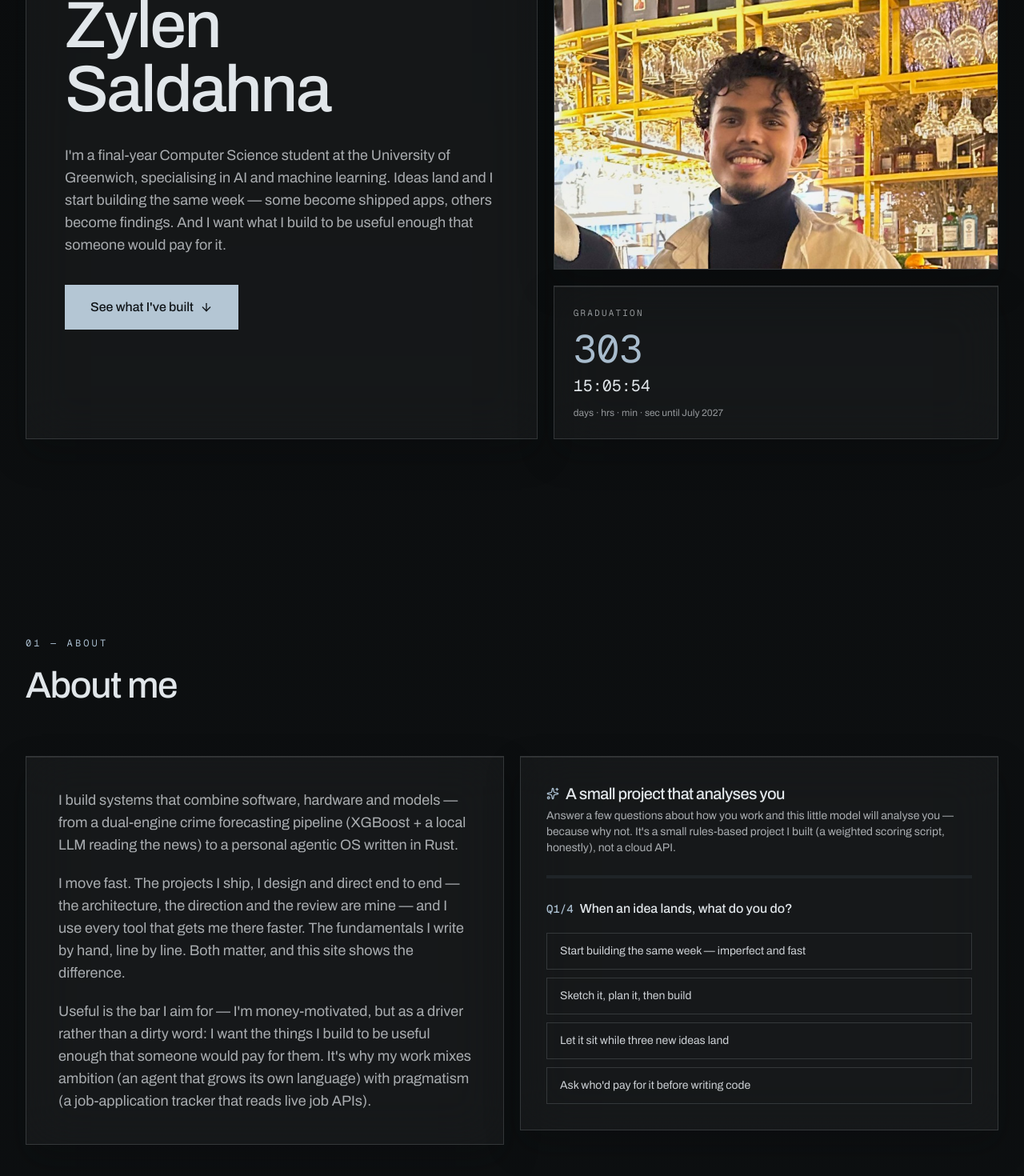
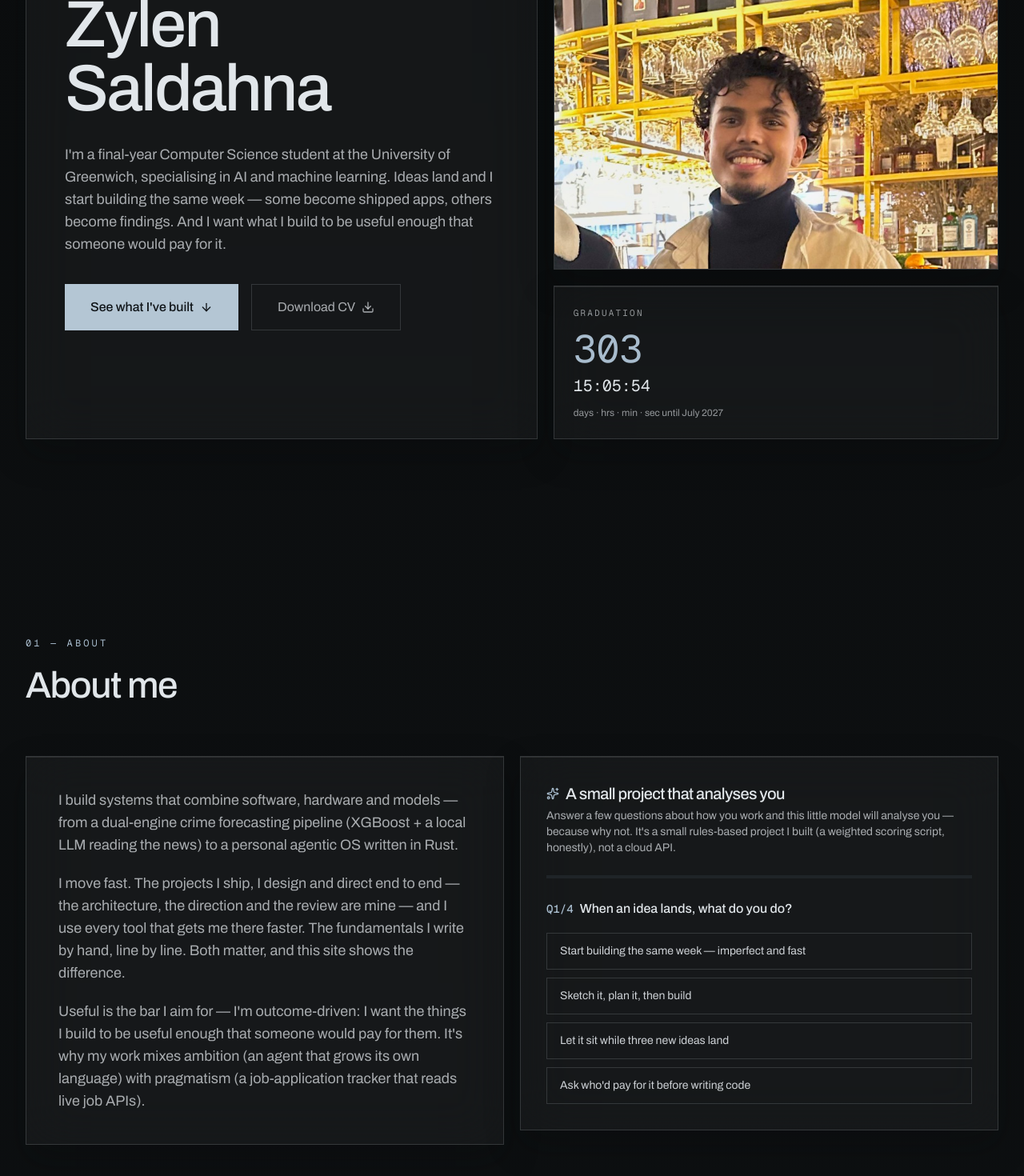
Before and after one commit to koro119/portfolio-site, a React (Vite) app: page / in a window 1280 px wide. Shown: the part 376-1846 px from the top of the page at 80% size. Built offline with nearby package versions, Linux system fonts and the light colour scheme.

Commit message:
feat: Download CV button + draft cv.pdf; soften money-motivated phrasing

```diff
--- a/src/config.ts
+++ b/src/config.ts
@@ -53,6 +53,8 @@ export interface HeroConfig {
   intro: string;
   ctaText: string;
   ctaHref: string;
+  cvLabel: string;
+  cvUrl: string;
   photo: string;
   stats: { value: string; label: string }[];
 }
@@ -64,6 +66,9 @@ export const heroConfig: HeroConfig = {
     "I'm a final-year Computer Science student at the University of Greenwich, specialising in AI and machine learning. Ideas land and I start building the same week — some become shipped apps, others become findings. And I want what I build to be useful enough that someone would pay for it.",
   ctaText: "See what I've built",
   ctaHref: "#AI-assisted",
+  cvLabel: "Download CV",
+  // TODO: drop the real one-page PDF at public/cv.pdf (this 404s until then).
+  cvUrl: `${import.meta.env.BASE_URL}cv.pdf`,
   photo: `${import.meta.env.BASE_URL}profile.jpg`,
   stats: [
     { value: "27", label: "Projects" },
@@ -102,7 +107,7 @@ export const aboutConfig: AboutConfig = {
   paragraphs: [
     "I build systems that combine software, hardware and models — from a dual-engine crime forecasting pipeline (XGBoost + a local LLM reading the news) to a personal agentic OS written in Rust.",
     "I move fast. The projects I ship, I design and direct end to end — the architecture, the direction and the review are mine — and I use every tool that gets me there faster. The fundamentals I write by hand, line by line. Both matter, and this site shows the difference.",
-    "Useful is the bar I aim for — I'm money-motivated, but as a driver rather than a dirty word: I want the things I build to be useful enough that someone would pay for them. It's why my work mixes ambition (an agent that grows its own language) with pragmatism (a job-application tracker that reads live job APIs).",
+    "Useful is the bar I aim for — I'm outcome-driven: I want the things I build to be useful enough that someone would pay for them. It's why my work mixes ambition (an agent that grows its own language) with pragmatism (a job-application tracker that reads live job APIs).",
   ],
   quizTitle: "A small project that analyses you",
   quizIntro:
--- a/src/sections/Hero.tsx
+++ b/src/sections/Hero.tsx
@@ -1,4 +1,4 @@
-import { ArrowDown } from 'lucide-react';
+import { ArrowDown, Download } from 'lucide-react';
 import { heroConfig } from '../config';
 import { Reveal } from '../components/Reveal';
 import { Countdown } from '../components/Countdown';
@@ -29,13 +29,20 @@ export function Hero() {
             <p className="mt-7 text-base sm:text-lg text-meta leading-relaxed">
               {heroConfig.intro}
             </p>
-            <div className="mt-9">
+            <div className="mt-9 flex flex-col sm:flex-row gap-4">
               <button
                 onClick={() => scrollTo(heroConfig.ctaHref)}
-                className="inline-flex items-center gap-2 px-8 py-3.5 bg-btn-fill text-ink font-medium hover:bg-btn-hover active:scale-[0.98] transition-all duration-200"
+                className="inline-flex items-center justify-center gap-2 px-8 py-3.5 bg-btn-fill text-ink font-medium hover:bg-btn-hover active:scale-[0.98] transition-all duration-200"
               >
                 {heroConfig.ctaText} <ArrowDown className="w-4 h-4" />
               </button>
+              <a
+                href={heroConfig.cvUrl}
+                download
+                className="inline-flex items-center justify-center gap-2 px-8 py-3.5 border border-glass-border text-meta hover:border-steel hover:text-foreground active:scale-[0.98] transition-all duration-200"
+              >
+                {heroConfig.cvLabel} <Download className="w-4 h-4" />
+              </a>
             </div>
           </Reveal>
 
```
Also changed, not shown: 1 other file (tests, documents, lock files or other folders).
